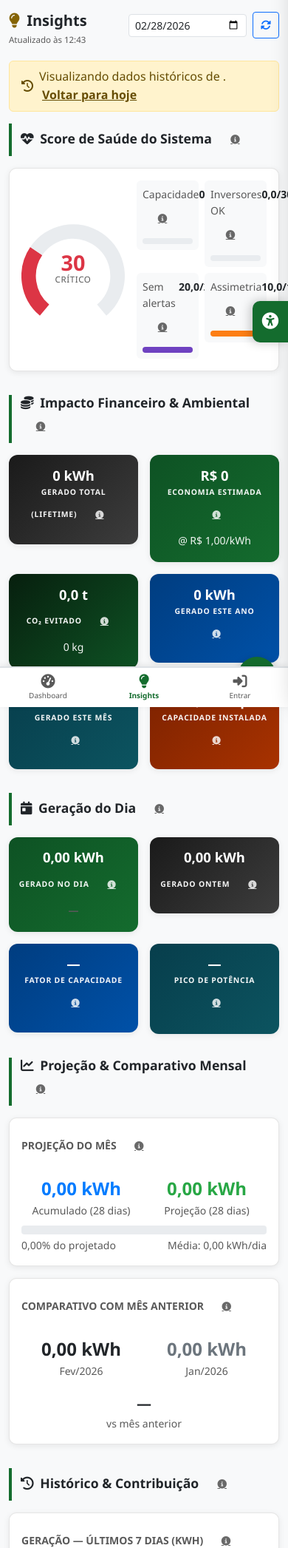
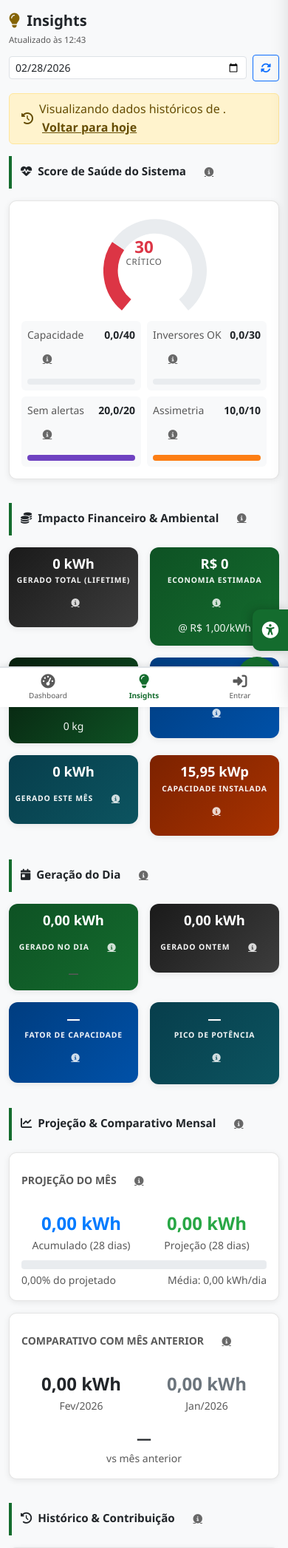
Before and after one commit to luciananunesnutri-nutri/GeracaoSolar, a Flask app: page /insights in a window 390 px wide; the page is wider, and only the part inside the window is pictured. Shown: the part 87-2180 px from the top of that part at 74% size. Run offline with Flask 3, Linux system fonts and the light colour scheme; data that the repository does not hold is empty.

Commit message:
feat: card Economia Hoje e responsividade mobile em Insights
- dashboard: substitui card "Total Gerado" (duplicado de Total Acumulado)
  por "Economia Hoje" (R$), calculado como energy_today × tariff_brl
- routes.py: adiciona tariff_brl à resposta de /api/current
- insights.html: página responsiva em mobile — cabeçalho empilha datepicker
  abaixo do título, anel de saúde empilha verticalmente em < 576px,
  títulos de seção menores em mobile
- base.html: botão de acessibilidade reposicionado em mobile para
  bottom: 76px (acima da bottom nav), eliminando problema de acesso
  causado por overflow horizontal da página de Insights

Co-Authored-By: Claude Sonnet 4.6 <noreply@anthropic.com>

```diff
--- a/src/web/routes.py
+++ b/src/web/routes.py
@@ -441,6 +441,11 @@ Se não houver dados suficientes (valores zero), informe isso claramente e sugir
             active_hours = [w for w in hourly_watts if w > 0]
             average_today = sum(active_hours) / len(active_hours) if active_hours else 0
 
+            cfg_path = Path(__file__).parent.parent.parent / "config" / "config.yaml"
+            with open(cfg_path, 'r', encoding='utf-8') as _f:
+                _cfg = yaml.safe_load(_f)
+            tariff_brl = float(_cfg.get('system', {}).get('tariff_brl', 1.0))
+
             response = {
                 'status': 'success',
                 'timestamp': (aggregate or data[-1]).timestamp.isoformat(),
@@ -449,7 +454,8 @@ Se não houver dados suficientes (valores zero), informe isso claramente e sugir
                 'energy_total': (aggregate.energy_kwh_total or 0) if aggregate else 0,
                 'peak_today': peak_today,
                 'peak_time': peak_time,
-                'average_today': average_today
+                'average_today': average_today,
+                'tariff_brl': tariff_brl,
             }
 
             return jsonify(response)
--- a/src/web/templates/base.html
+++ b/src/web/templates/base.html
@@ -355,7 +355,14 @@
         .a11y-float-btn:hover { background: var(--primary-dark); }
         .a11y-float-btn:focus-visible { outline: 3px solid #ffe066 !important; outline-offset: 3px !important; }
         .a11y-float-btn[aria-expanded="true"] { right: 310px; }
-        @media (max-width: 991.98px) { .a11y-float-btn[aria-expanded="true"] { right: 290px; } }
+        @media (max-width: 991.98px) {
+            .a11y-float-btn {
+                top: auto;
+                bottom: 76px;   /* acima da bottom nav (68px) + 8px de margem */
+                transform: none;
+            }
+            .a11y-float-btn[aria-expanded="true"] { right: 290px; }
+        }
 
         /* ── Painel lateral ───────────────────────────────────────────────────────── */
         .a11y-float-panel {
--- a/src/web/templates/insights.html
+++ b/src/web/templates/insights.html
@@ -131,13 +131,40 @@
   .change-up   { color: #146c2e; font-weight: 600; }
   .change-down { color: #b02a37; font-weight: 600; }
   .change-flat { color: #595959; }
+
+  /* ── Mobile responsiveness ──────────────────────────────────────────────── */
+  /* Impede overflow horizontal que desloca o botão de acessibilidade */
+  @media (max-width: 991.98px) {
+    /* Cabeçalho: empilha controles abaixo do título em telas pequenas */
+    .insights-header { flex-direction: column; align-items: flex-start !important; }
+    .insights-header .insights-controls { width: 100%; justify-content: flex-start; }
+    .insights-header .insights-controls input[type="date"] { flex: 1; min-width: 0; width: auto !important; }
+
+    /* Seção de saúde: empilha anel + barras verticalmente em telas muito pequenas */
+    .health-ring-wrap { width: 110px; height: 110px; }
+    .hs-val { font-size: 1.4rem !important; }
+
+    /* Títulos de seção menores */
+    .insight-section .section-title { font-size: 0.95rem; }
+
+    /* KPI cards menores */
+    .kpi-card { padding: 0.75rem 0.5rem; }
+  }
+
+  @media (max-width: 575.98px) {
+    /* Empilha anel de saúde + componentes verticalmente */
+    .health-card-row { flex-direction: column; align-items: center !important; }
+    .health-card-row .col-auto,
+    .health-card-row .col { width: 100%; }
+    #healthComponents { margin-top: 0.75rem; }
+  }
 </style>
 {% endblock %}
 
 {% block content %}
 
 <!-- ── Cabeçalho da página + seletor de data ──────────────────────────────── -->
-<div class="d-flex align-items-start justify-content-between gap-2 mb-3 flex-wrap">
+<div class="d-flex align-items-start justify-content-between gap-2 mb-3 flex-wrap insights-header">
   <div>
     <h1 class="fw-semibold mb-0 h5">
       <i class="fas fa-lightbulb me-1" aria-hidden="true" style="color:var(--warning-color);"></i>
@@ -146,7 +173,7 @@
     <p class="text-muted small mb-0 d-none d-sm-block">Análise completa do sistema de monitoramento solar</p>
     <span class="text-muted" style="font-size:0.72rem" id="generatedAt" aria-live="polite"></span>
   </div>
-  <div class="d-flex align-items-center gap-2 flex-shrink-0">
+  <div class="d-flex align-items-center gap-2 insights-controls">
     <!-- Label visível para acessibilidade (3.3.2 A) -->
     <label for="datePicker" class="visually-hidden">Data para análise dos insights</label>
     <input type="date"
@@ -206,7 +233,7 @@
     </h2>
     <div class="card">
       <div class="card-body">
-        <div class="row align-items-center g-3">
+        <div class="row align-items-center g-3 health-card-row">
           <div class="col-auto text-center">
             <div class="health-ring-wrap" role="img" aria-labelledby="healthScoreAriaLabel">
               <canvas id="healthRingChart" width="140" height="140" aria-hidden="true"></canvas>
```
Also changed, not shown: src/web/templates/dashboard.html (+8 -6 lines).
